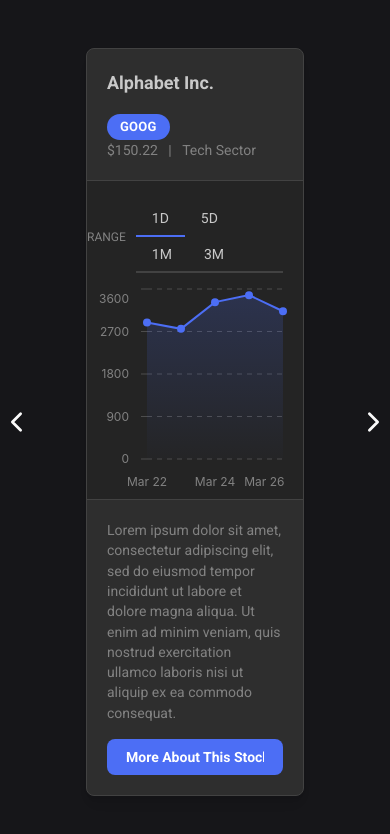
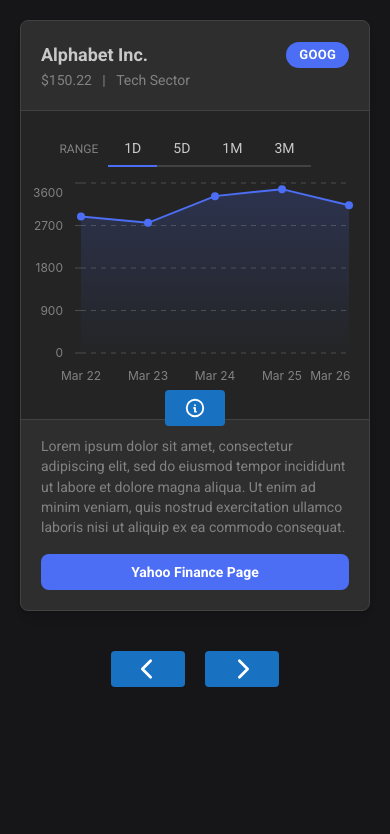
Before and after one commit to AlexT101/market-match, a Next.js app: page / in a window 390 px wide. Shown: the top 834 px of the page. Built offline with nearby package versions, Linux system fonts and the light colour scheme.

Commit message:
data section for stock card, animations

```diff
--- a/app/page.tsx
+++ b/app/page.tsx
@@ -3,20 +3,66 @@
 import "../styles/index.css";
 import Arrow from '../components/Arrow';
 import Stock from '../components/Stock';
+import { getStock } from '../utils/Utils';
 
 export default function Home() {
+  document.onkeydown = arrowChecker;
+
+function arrowChecker(e:any) {
+    e = e || window.event;
+    if (e.keyCode == '37') {
+      swipeLeft();
+      var element = document.getElementById("left");
+      element?.classList.remove("lighten");
+      setTimeout(() => {
+        element?.classList.add("lighten");
+      }, 0);
+    }
+    else if (e.keyCode == '39') {
+       swipeRight();
+       var element = document.getElementById("right");
+       element?.classList.remove("lighten");
+       setTimeout(() => {
+         element?.classList.add("lighten");
+       }, 0);
+    }
+}
+
   const swipeLeft = () => {
+    var element = document.getElementById("stock");
+    element?.classList.remove("tiltLeft");
+    element?.classList.remove("tiltRight");
+    setTimeout(() => {
+      element?.classList.add("tiltLeft");
+    }, 0);
     console.log("swipe left");
+    getStock();
   }
+
   const swipeRight = () => {
+    var element = document.getElementById("stock");
+    element?.classList.remove("tiltLeft");
+    element?.classList.remove("tiltRight");
+    setTimeout(() => {
+      element?.classList.add("tiltRight");
+    }, 0);
     console.log("swipe right");
+    getStock();
   }
 
   return (
     <main className="container">
-      <Arrow name="left" onClick={swipeLeft}/>
-      <Stock/>
-      <Arrow name="right" onClick={swipeRight}/>
+      <div className="desktopArrows">
+        <Arrow name="left" onClick={swipeLeft} />
+      </div>
+      <Stock />
+      <div className="desktopArrows">
+        <Arrow name="right" onClick={swipeRight} />
+      </div>
+      <div className="mobileArrows">
+        <Arrow name="left" onClick={swipeLeft} />
+        <Arrow name="right" onClick={swipeRight} />
+      </div>
     </main>
   );
 }
--- a/components/Arrow.tsx
+++ b/components/Arrow.tsx
@@ -1,7 +1,7 @@
 'use client';
 
 import '../styles/index.css';
-import { UnstyledButton } from '@mantine/core';
+import { Button } from '@mantine/core';
 import { IconChevronLeft, IconChevronRight } from '@tabler/icons-react';
 
 interface ArrowProps {
@@ -11,13 +11,13 @@
 
 const Arrow = ({ name, onClick }: ArrowProps) => {
     return (
-        <UnstyledButton onClick={onClick} className="arrow">
+        <Button id={name} onClick={onClick} className="arrow">
             {name == "left" ?
                 <IconChevronLeft size={36} className="arrowLeft"/>
                 :
                 <IconChevronRight size={36} className="arrowRight"/>
             }
-        </UnstyledButton>
+        </Button>
     )
 }
 
--- a/components/Stock.tsx
+++ b/components/Stock.tsx
@@ -2,6 +2,12 @@
 import { Card, Text, Badge, Button, Group, Tabs } from '@mantine/core';
 import { AreaChart } from '@mantine/charts';
 import { useState } from 'react';
+import { IconChartHistogram, IconInfoCircle } from '@tabler/icons-react';
+
+
+const name = "Alphabet Inc.";
+const ticker = "GOOG";
+const description = "Lorem ipsum dolor sit amet, consectetur adipiscing elit, sed do eiusmod tempor incididunt ut labore et dolore magna aliqua. Ut enim ad minim veniam, quis nostrud exercitation ullamco laboris nisi ut aliquip ex ea commodo consequat.";
 
 const data = [
     {
@@ -28,16 +34,34 @@
 
 const Stock = () => {
     const [dayRange, setDayRange] = useState<string | null>('first');
+    const [opened, setOpened] = useState(false);
 
     return (
-        <Card className="stock" shadow="sm" padding="lg" radius="md" withBorder>
+        <Card id="stock" className="stock" shadow="sm" padding="lg" radius="md" withBorder>
             <Group justify="space-between">
-                <Text fw={800} size="lg">Alphabet Inc.</Text>
-                <Badge color="indigo.6" size="lg">GOOG</Badge>
+                <Text fw={800} size="lg">{name}</Text>
+                <Badge color="indigo.6" size="lg">{ticker}</Badge>
             </Group>
             <Text size="sm" c="dimmed">$150.22&nbsp;&nbsp;&nbsp;|&nbsp;&nbsp;&nbsp;Tech Sector</Text>
             <Card.Section>
-                <Group className="stockChart">
+                {opened ? (
+                    <Group className="stockSection data">
+                        <Text>
+                            Breakdown
+                        </Text>
+                        <Text size="sm" c="dimmed">
+                            Previous Close: 147.22<br />
+                            Open: 147.95<br />
+                            Bid: 150.10 x 1000<br />
+                            Ask: 150.18 x 900<br />
+                            Market Cap (intraday): 1.858T<br />
+                            Volume: 21,822,453<br/>
+                            PE Ratio: 25.90<br/>
+                            1y Target Est: 161.00
+                        </Text>
+                    </Group>
+                ) : (
+                    <Group className="stockSection chart">
                         <div className="stockChartTabs">
                             <Text size="xs" c="dimmed">RANGE</Text>
                             <Tabs value={dayRange} onChange={setDayRange}>
@@ -59,14 +83,22 @@
                             curveType="linear"
                         />
                     </Group>
+                )}
             </Card.Section>
+            <Button className="toggle" onClick={() => { setOpened(!opened) }}>
+                {opened ? (
+                    <IconChartHistogram size={18} />
+                ) : (
+                    <IconInfoCircle size={22} />
+                )}
+            </Button>
 
             <Text size="sm" c="dimmed">
-                Lorem ipsum dolor sit amet, consectetur adipiscing elit, sed do eiusmod tempor incididunt ut labore et dolore magna aliqua. Ut enim ad minim veniam, quis nostrud exercitation ullamco laboris nisi ut aliquip ex ea commodo consequat.
+                {description}
             </Text>
 
-            <Button color="indigo.6" fullWidth mt="md" radius="md">
-                More About This Stock
+            <Button color="indigo.6" fullWidth mt="md" radius="md" component="a" href={"https://finance.yahoo.com/quote/"+ticker} target="_blank" rel="noopener noreferrer">
+                Yahoo Finance Page
             </Button>
         </Card>
     )
--- a/styles/index.css
+++ b/styles/index.css
@@ -1,45 +1,136 @@
 @import url('https://fonts.googleapis.com/css?family=Roboto:300,400,700&display=swap');
 
 .body {
-  background-color: rgb(22, 22, 25);
-  -webkit-font-smoothing: antialiased;
-  -moz-osx-font-smoothing: grayscale;
-  color: rgb(250, 250, 250);
-  font-family: "Roboto", sans-serif;
+    background-color: rgb(22, 22, 25);
+    -webkit-font-smoothing: antialiased;
+    -moz-osx-font-smoothing: grayscale;
+    color: rgb(250, 250, 250);
+    font-family: "Roboto", sans-serif;
 }
 
 .container {
     display: flex;
-    width: 100%;
-    height: 100vh;
-    display: flex;
     justify-content: center;
     align-items: center;
-    gap: 50px;
+
+    @media only screen and (min-width: 800px) {
+        height: 100vh;
+        gap: 50px;
+    }
+
+    @media only screen and (max-width: 800px) {
+        gap: 20px;
+        flex-direction: column;
+        margin-bottom: 30px;
+    }
 }
 
 .stock {
-    width: 400px;
+    max-width: 400px;
+    display: flex;
+    flex-direction: column;
+
+    @media only screen and (max-width: 800px) {
+        margin-left: 20px;
+        margin-right: 20px;
+    }
 }
 
-.stockChart {
+.tiltLeft {
+    animation: 0.5s animLeft;
+}
+
+.tiltRight {
+    animation: 0.5s animRight;
+}
+
+@keyframes animRight {
+    0% {
+        transform: scale(1);
+    }
+    50% {
+        transform: scale(0.96) rotate3d(1, 1, 1, 8deg) translateX(30px);
+    }
+    100% {
+        transform: scale(1);
+    }
+}
+@keyframes animLeft {
+    0% {
+        transform: scale(1);
+    }
+    50% {
+        transform: scale(0.96) rotate3d(1, 1, 1, -8deg) translateX(-30px);
+    }
+    100% {
+        transform: scale(1);
+    }
+}
+
+.lighten {
+    animation: 0.4s lightenAnim;
+}
+
+@keyframes lightenAnim {
+    0% {
+        background-color: rgb(46, 46, 46);
+    }
+    50% {
+        background-color: rgb(66, 66, 66);
+    }
+    100% {
+        background-color: rgb(46, 46, 46);
+    }
+}
+
+.stockSection {
+    border-top: 1px solid rgb(66, 66, 66);
+    border-bottom: 1px solid rgb(66, 66, 66);
     background-color: rgb(36, 36, 36);
-    padding-top: 20px;
-    padding-bottom: 10px;
-    padding-right: 20px;
+    height: 310px;
     margin-bottom: 20px;
     margin-top: 20px;
-    border-top: 1px solid rgb(66, 66, 66);
-    border-bottom: 1px solid rgb(66, 66, 66);
+    padding-bottom: 30px;
+}
+
+.stockSection.data {
+    padding: 24px;
+    justify-content: center;
+    gap: 30px;
+}
+
+.stockSection.chart {
+    padding-top: 20px;
+    padding-right: 20px;
     display: flex;
     flex-direction: column;
     align-items: center;
 }
 
+.toggle {
+    background-color: rgb(46, 46, 46);
+    border: 1px solid rgb(66, 66, 66);
+    color: rgb(200, 200, 200);
+    border-radius: 50%;
+    width: 45px;
+    height: 45px;
+    text-align: center;
+    display: flex;
+    justify-content: center;
+    align-items: center;
+    margin-top: -50px;
+    margin-bottom: 10px;
+    align-self: center;
+}
+
+.toggle:hover {
+    background-color: rgb(66, 66, 66);
+}
+
 .stockChartTabs {
-   display: flex;
-   gap: 10px;
-   align-items: center;
+    display: flex;
+    gap: 10px;
+    align-items: center;
 }
 
 .arrow {
@@ -54,9 +145,34 @@
     align-items: center;
 }
 
+.desktopArrows {
+    @media only screen and (max-width: 800px) {
+        visibility: hidden;
+        width: 0;
+        height: 0;
+        margin: 0;
+        padding: 0;
+    }
+}
+
+.mobileArrows {
+    display: flex;
+    gap: 20px;
+    margin-bottom: 40px;
+
+    @media only screen and (min-width: 800px) {
+        visibility: hidden;
+        width: 0;
+        height: 0;
+        margin: 0;
+        padding: 0;
+    }
+}
+
 .arrowLeft {
     padding-right: 3px;
 }
+
 .arrowRight {
     padding-left: 3px;
 }
--- /dev/null
+++ b/utils/Utils.tsx
@@ -0,0 +1,3 @@
+export async function getStock() {
+
+}
```
Lines whose indentation alone changed are shown as unchanged.
